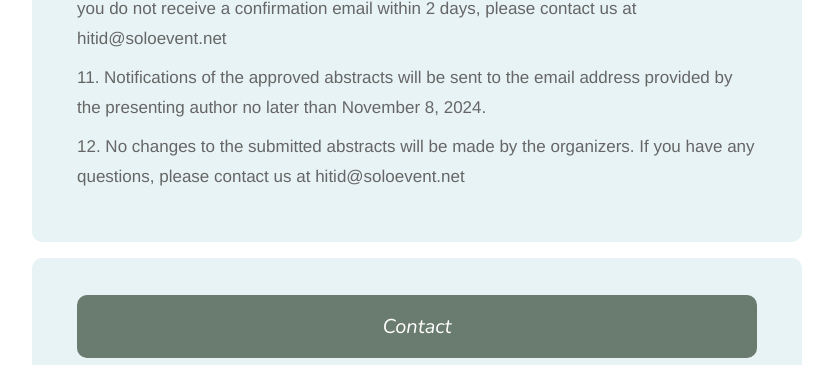
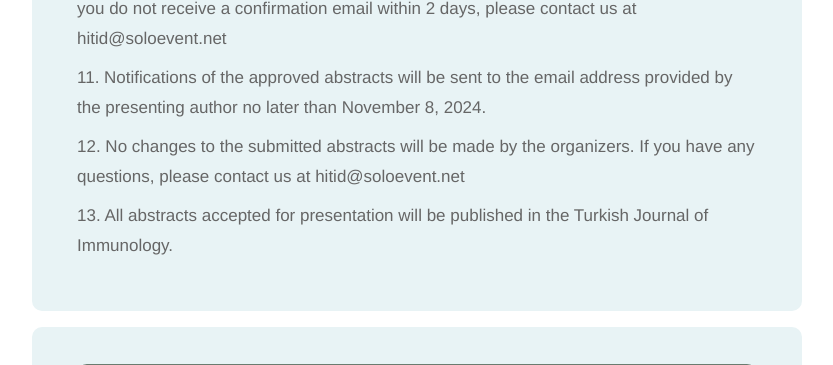
Before and after one commit to haksoz/hitid-next, a PHP site: page /faaliyetler/2024-balkan-ept-toplantisi.php in a window 1280 px wide. Shown: the part 5422-5787 px from the top of the page, without its empty margins (423-1256 px from the left). Run offline with PHP 8.4, Linux system fonts and the light colour scheme.

Commit message:
13 madde değişerek düzenleme

```diff
--- a/faaliyetler/2024-balkan-ept-toplantisi.php
+++ b/faaliyetler/2024-balkan-ept-toplantisi.php
@@ -250,7 +250,7 @@
 
 <p>12. No changes to the submitted abstracts will be made by the organizers. If you have any questions, please contact us at <a href="mailto:hitid@soloevent.net">hitid@soloevent.net</a></p>
 
-
+<p>13. All abstracts accepted for presentation will be published in the Turkish Journal of Immunology.</p>
 
                                 </div>
 
```
